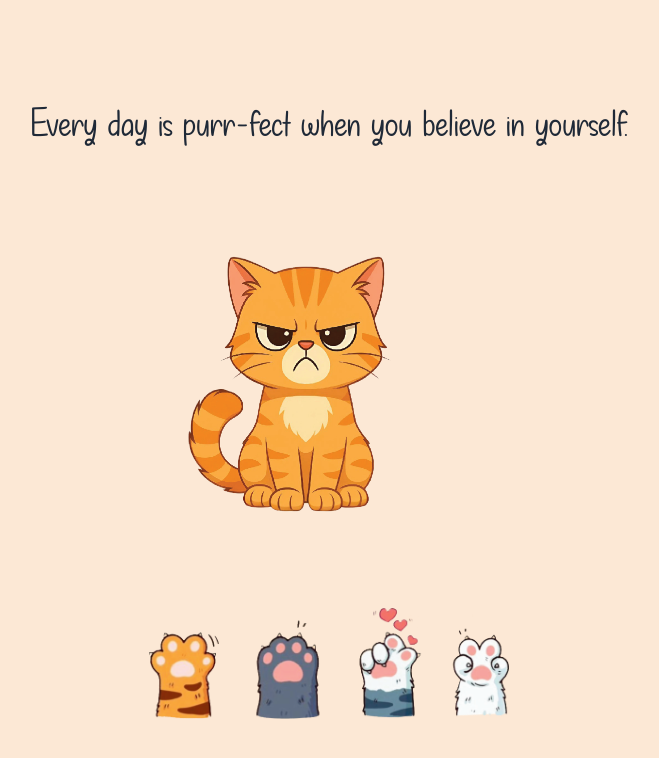
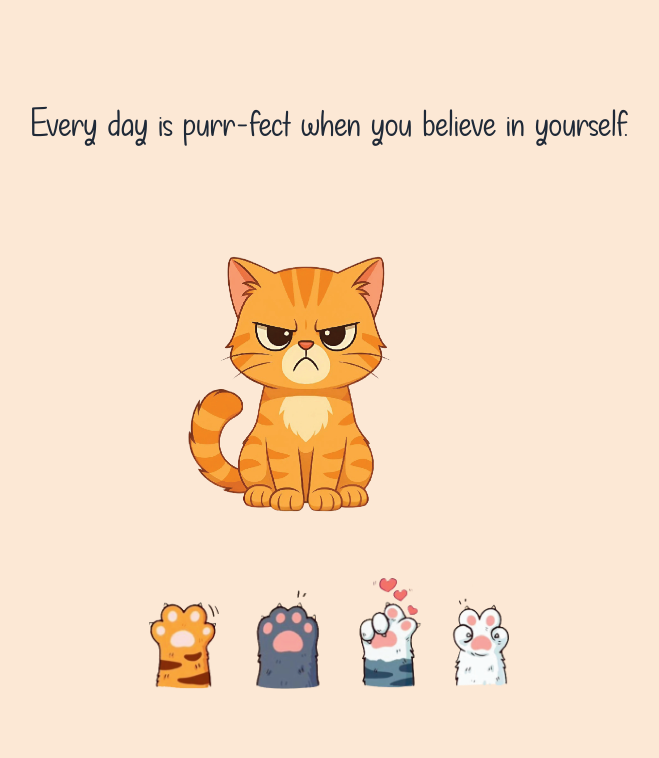
Before and after one commit to longbachit-lgtm/positive, a React (Vite) app: page / in a window 1280 px wide. Shown: the top 758 px of the page, without its empty margins (311-970 px from the left). Built offline with nearby package versions, Linux system fonts and the light colour scheme.

Commit message:
block scroll 3

```diff
--- a/src/index.css
+++ b/src/index.css
@@ -54,3 +54,10 @@ body {
   align-items: center;
 
 }
+
+
+
+#foot {
+  position: relative;
+  top: -30px;
+}
```
